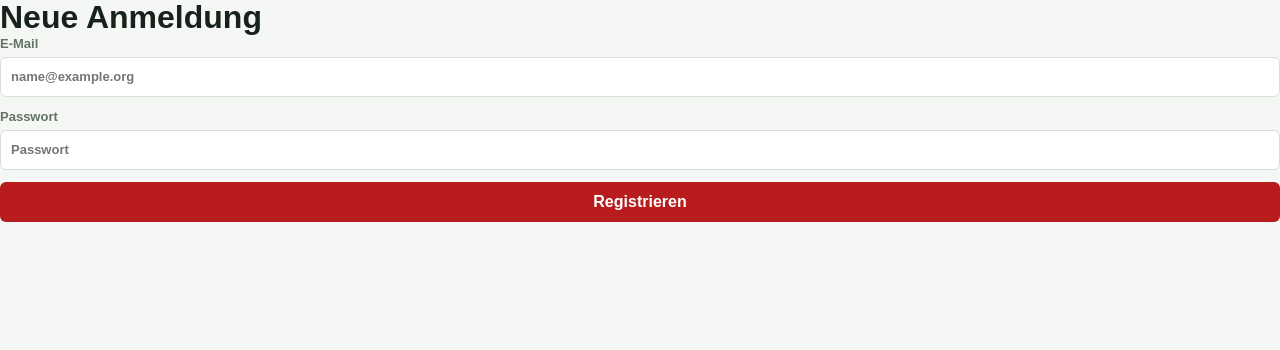
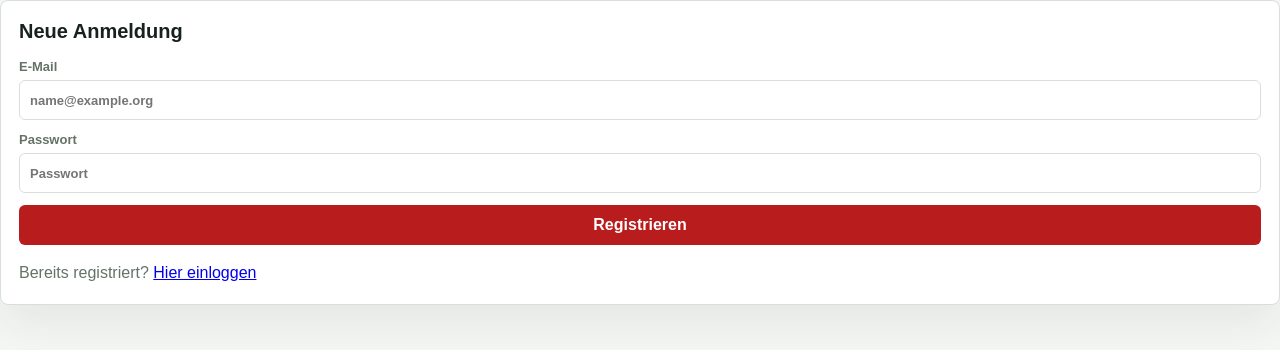
Before and after one commit to ValenVanHel/veranstaltungsprogramm, a Next.js app: page /register in a window 1280 px wide. Shown: the top 350 px of the page. Built offline with nearby package versions, Linux system fonts and the light colour scheme; no server answers.

Commit message:
Verbesserte Login und Registrierung, RoleManager Logik verbessert

```diff
--- a/src/app/register/page.tsx
+++ b/src/app/register/page.tsx
@@ -37,34 +37,28 @@ export default function RegisterPage() {
 
   return (
     <main className="auth-page">
-      <h1>Neue Anmeldung</h1>
+      <section className="panel auth-panel">
+        <div className="panel-heading">
+          <h2>Neue Anmeldung</h2>
+        </div>
         <form onSubmit={handleRegister} className="auth-form">
           <label>
             E-Mail
-          <input
-            type="email"
-            required
-            value={email}
-            onChange={(e) => setEmail(e.target.value)}
-            placeholder="name@example.org"
-          />
+            <input type="email" required value={email} onChange={(e) => setEmail(e.target.value)} placeholder="name@example.org" />
           </label>
           <label>
             Passwort
-          <input
-            type="password"
-            required
-            value={password}
-            onChange={(e) => setPassword(e.target.value)}
-            placeholder="Passwort"
-          />
+            <input type="password" required value={password} onChange={(e) => setPassword(e.target.value)} placeholder="Passwort" />
           </label>
           <button className="button primary" type="submit" disabled={loading || !configured}>
             {loading ? "Registrierung..." : "Registrieren"}
           </button>
+        </form>
         {message && <p className="status-text">{message}</p>}
-        {!configured && <p className="status-text">Registrierung ist derzeit nicht verfügbar.</p>}
-      </form>
+        <p style={{ marginTop: '1rem' }}>
+          Bereits registriert? <a href="/login">Hier einloggen</a>
+        </p>
+      </section>
     </main>
   );
 }
```
Lines whose indentation alone changed are shown as unchanged.
